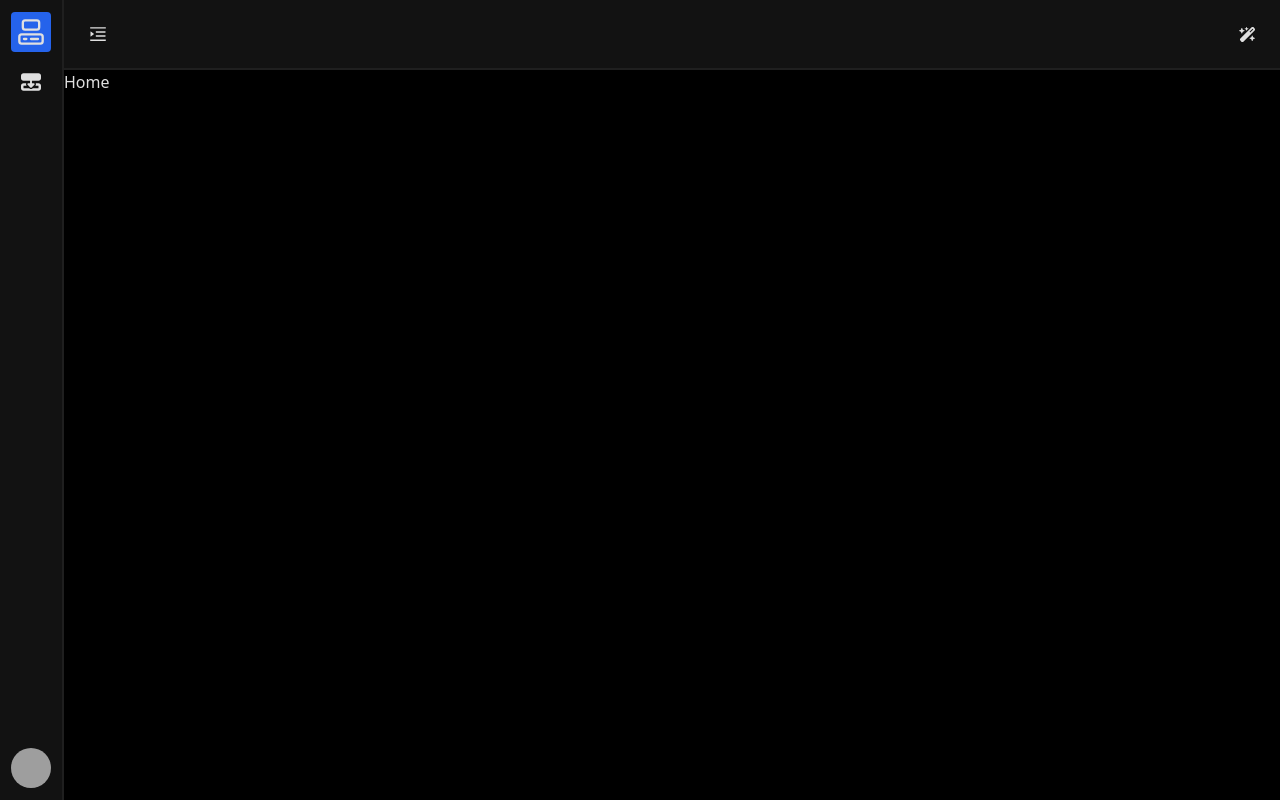
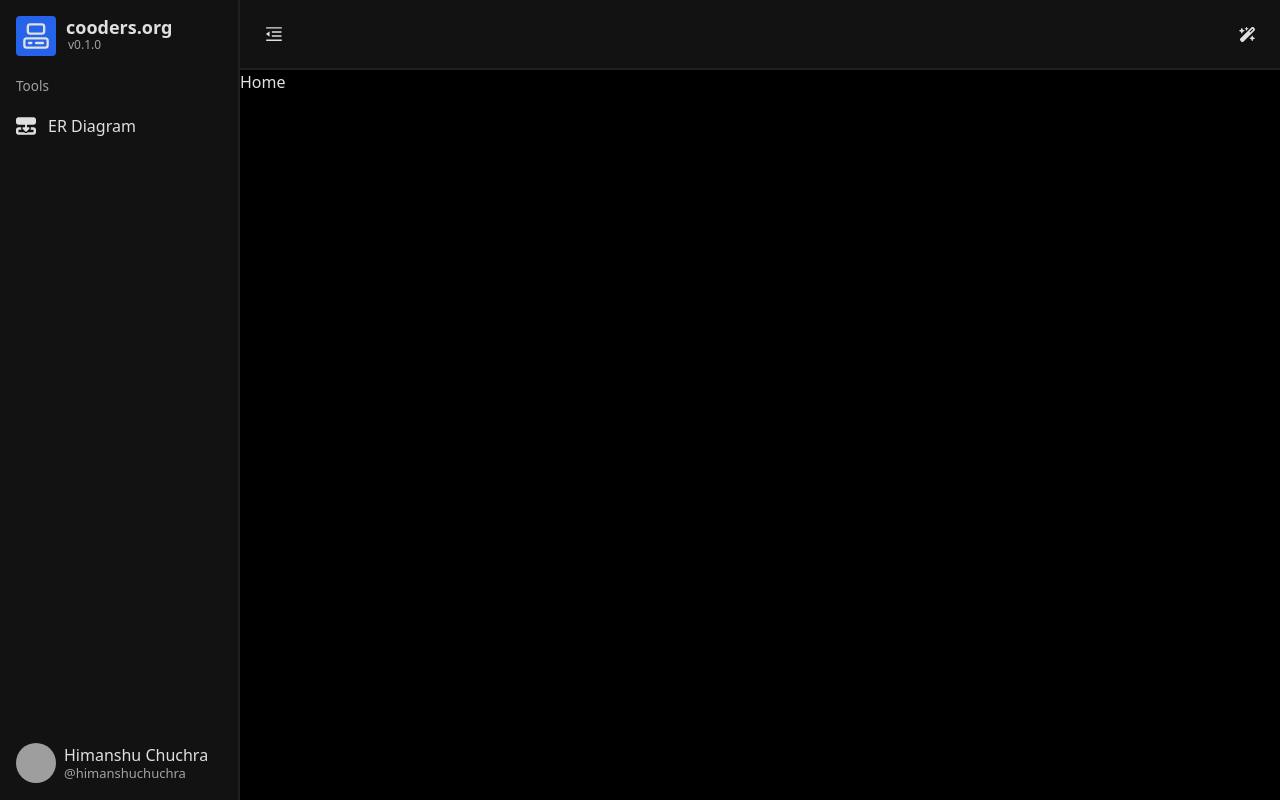
Before and after one commit to chuchrahimanshu/web.cooders.org, a React (Vite) app: page / in a window 1280 px wide. Built offline with nearby package versions, Linux system fonts and the light colour scheme; grey boxes are pictures that could not be loaded.

Commit message:
Add Transiion Effect on Icon

```diff
--- a/src/components/header/Header.tsx
+++ b/src/components/header/Header.tsx
@@ -1,18 +1,22 @@
 import React from "react";
-import { AiOutlineMenuUnfold } from "react-icons/ai";
+import { AiOutlineMenuFold, AiOutlineMenuUnfold } from "react-icons/ai";
 import HeaderIcon from "./HeaderIcon";
 import { FaWandMagicSparkles } from "react-icons/fa6";
 
 interface HeaderProps {
   handleSidebarToggle: () => void;
+  sidebarToggle: boolean;
 }
 
-const Header: React.FC<HeaderProps> = ({ handleSidebarToggle }) => {
+const Header: React.FC<HeaderProps> = ({
+  handleSidebarToggle,
+  sidebarToggle,
+}) => {
   return (
     <header className="h-[70px] bg-overlay-background w-full border-b-2 border-base-border flex items-center px-4 justify-between">
       <section className="flex items-center">
         <HeaderIcon
-          Icon={AiOutlineMenuUnfold}
+          Icon={sidebarToggle ? AiOutlineMenuFold : AiOutlineMenuUnfold}
           size="text-4xl"
           handleIconClick={handleSidebarToggle}
         />
--- a/src/components/sidebar/SidebarIcons.tsx
+++ b/src/components/sidebar/SidebarIcons.tsx
@@ -12,7 +12,7 @@ const SidebarIcons: React.FC = () => {
   };
 
   return (
-    <section className="h-screen min-w-16 w-16 max-w-16 border-r-2 bg-overlay-background border-r-base-border flex flex-col justify-between py-3 items-center transition-effect">
+    <section className="h-screen min-w-16 w-16 max-w-16 border-r-2 bg-overlay-background border-r-base-border flex flex-col justify-between py-4 items-center transition-effect">
       <section className="flex flex-col items-center gap-5">
         <SidebarHeaderIcon />
         <div className="flex flex-col gap-3">
--- a/src/layouts/StructuralLayout.tsx
+++ b/src/layouts/StructuralLayout.tsx
@@ -3,7 +3,7 @@ import { Outlet } from "react-router-dom";
 import { Header, SidebarTransition } from "../components";
 
 const StructuralLayout: React.FC = () => {
-  const [sidebarToggle, setSidebarToggle] = useState<boolean>(false);
+  const [sidebarToggle, setSidebarToggle] = useState<boolean>(true);
 
   const handleSidebarToggle = () => {
     setSidebarToggle((prev) => !prev);
@@ -12,7 +12,10 @@ const StructuralLayout: React.FC = () => {
     <main className="h-screen overflow-hidden w-full bg-base-background text-base-text scrollbar-none flex">
       <SidebarTransition sidebarToggle={sidebarToggle} />
       <section className="w-full">
-        <Header handleSidebarToggle={handleSidebarToggle} />
+        <Header
+          handleSidebarToggle={handleSidebarToggle}
+          sidebarToggle={sidebarToggle}
+        />
         <Outlet />
       </section>
     </main>
```
